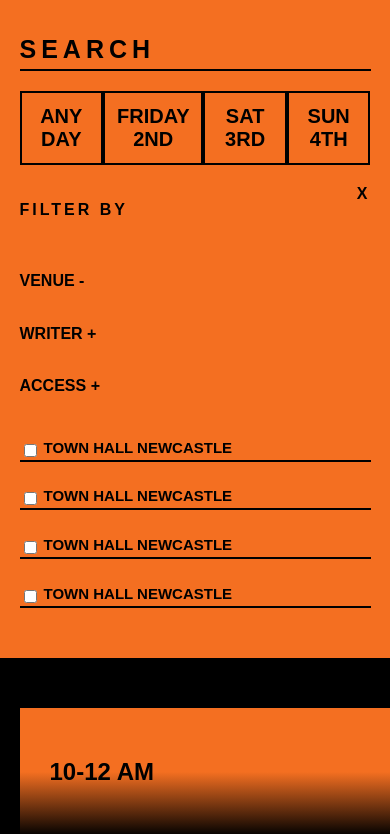
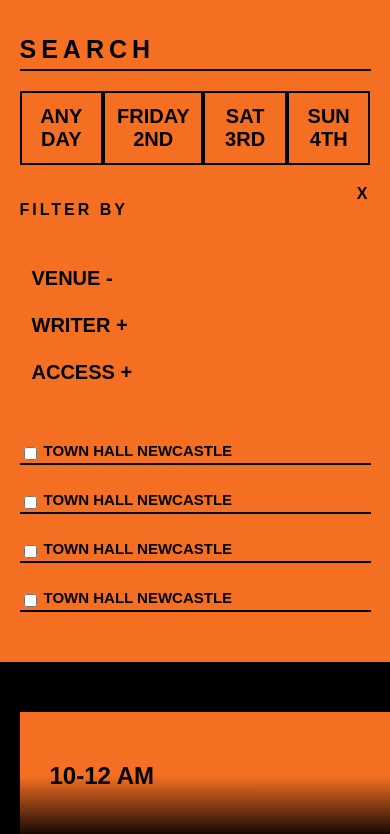
Before and after one commit to shabbir3g/matt-events, a plain HTML site: page index.html in a window 390 px wide. Shown: the top 834 px of the page. Drawn offline with Linux system fonts and the light colour scheme.

Commit message:
tab filter html added

```diff
--- a/index.html
+++ b/index.html
@@ -34,12 +34,12 @@
                     </div>
                 </div>
                 <div class="filter-dopdown">
-                    <div class="tabs filter">
-                        <h2>Venue - </h2>
-                        <h2>Writer +</h2>
-                        <h2>Access +</h2>
-                    </div>
-                    <div class="options-name">
+                    <ul class="tabs filter">
+                        <li class="active" data-day="any"><a href="#">Venue - </a></li>
+                        <li data-day="20220403"><a href="#">Writer +</a></li>
+                        <li data-day="20220404"><a href="#">Access +</a></li>
+                    </ul>
+                    <div class="specific-filters filter-venue options-name">
                         <h4><input id="town1" type="checkbox"><label for="town1">Town Hall Newcastle</label></h4>
                         <h4><input id="town2" type="checkbox"><label for="town2">Town Hall Newcastle</label></h4>
                         <h4><input id="town3" type="checkbox"><label for="town3">Town Hall Newcastle</label></h4>
--- a/style.css
+++ b/style.css
@@ -43,21 +43,21 @@ h1, h2, h3, h4, h5, h6, p{
     color: #000;
     opacity: 1;
 }
-ul.tabs {
+ul.tabs.days {
     display: flex;
     flex-direction: row;
     justify-content: space-around;
     margin: 20px 0;
     padding: 0;
 }
-ul.tabs li {
+ul.tabs.days  li {
     border: 2px solid #000;
     width: 100%;
     text-align: center;
     list-style: none;
 
 }
-ul.tabs li a {
+ul.tabs.days  li a {
     display: block;
     cursor: pointer;
     padding: 12px;
@@ -67,7 +67,34 @@ ul.tabs li a {
     text-decoration: none;
     color: #000;
 }
-ul.tabs li a:hover{
+ul.tabs.days li a:hover{
+    background-color: #fff;
+}
+
+/* filter design  */
+
+ul.tabs.filter {
+    display: flex;
+    flex-direction: column;
+    justify-content: space-around;
+    margin: 20px 0;
+    padding: 0;
+}
+ul.tabs.filter  li {
+    width: 100%;
+    list-style: none;
+}
+ul.tabs.filter  li a {
+    display: block;
+    cursor: pointer;
+    padding: 12px;
+    text-transform: uppercase;
+    font-size: 20px;
+    font-weight: bold;
+    text-decoration: none;
+    color: #000;
+}
+ul.tabs.filter li a:hover{
     background-color: #fff;
 }
 
@@ -294,6 +321,13 @@ ul.tabs li a:hover{
         display: flex;
         flex-direction: column;
     }
+    ul.tabs.filter {
+        display: flex;
+        flex-direction: column;
+        justify-content: space-around;
+        margin: 20px 0;
+        padding: 0;
+    }
     .programs-time {
         width: 100%;
     }
```
